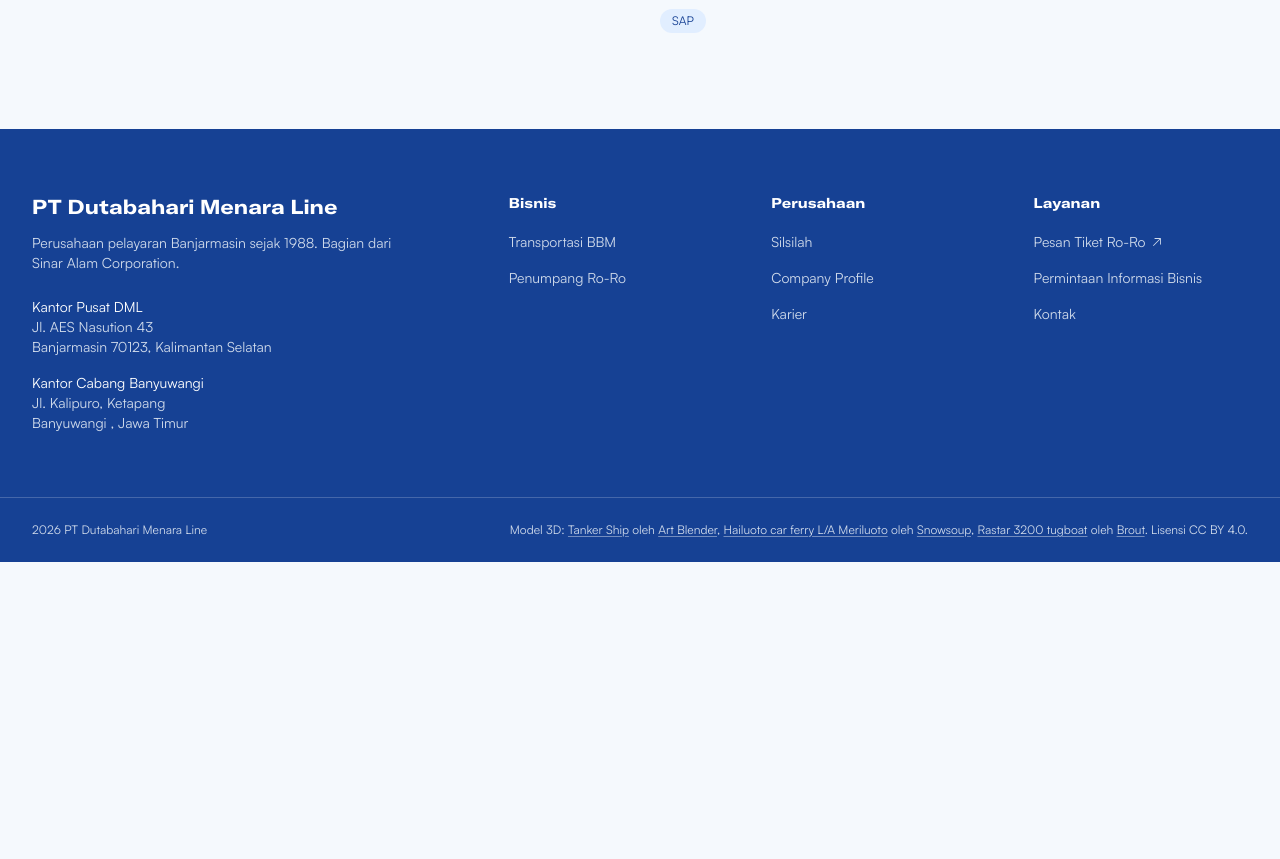
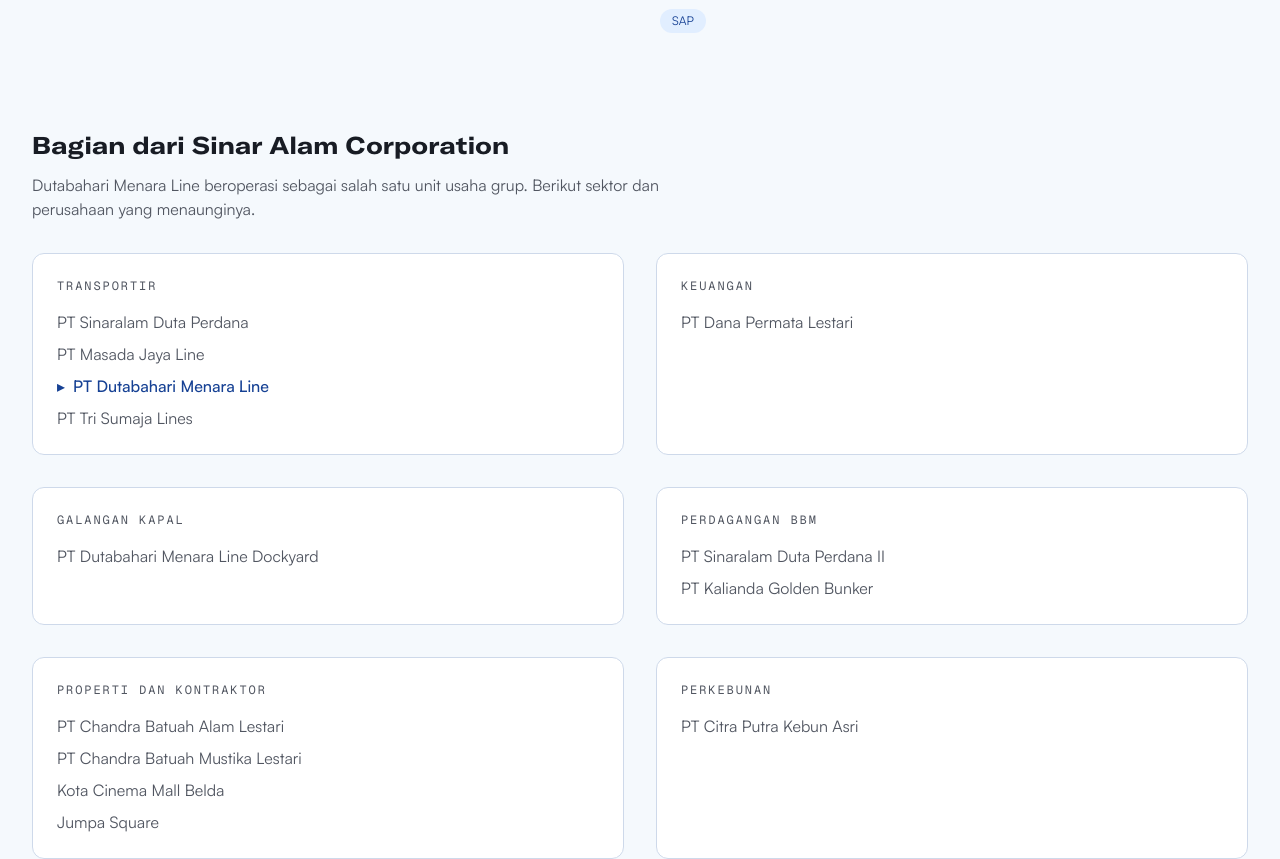
Before and after one commit to BayuSatrio2804/LandingPageDml, a Next.js app in the folder dml-web/: page /tentang-kami in a window 1280 px wide. Shown: the part 804-1663 px from the top of the page. Before the commit the page ends 1366 px from the top, so only its background shows below. Built offline with nearby package versions, Linux system fonts and the light colour scheme; no server answers.

Commit message:
feat: seksi struktur grup Sinar Alam di halaman Tentang Kami
Signed-off-by: WaxArsatia <waxarsatia@gmail.com>

```diff
--- a/dml-web/src/app/(site)/tentang-kami/page.tsx
+++ b/dml-web/src/app/(site)/tentang-kami/page.tsx
@@ -5,6 +5,7 @@
 import { breadcrumbJsonLd, safeJsonLdString } from "@/lib/seo/json-ld";
 import { AnchorNav } from "@/components/layout/anchor-nav";
 import { Reveal } from "@/components/motion/reveal";
+import { GroupStructure } from "@/features/about/group-structure";
 
 export const metadata: Metadata = buildMetadata({
   title: "Tentang Kami | PT Dutabahari Menara Line",
@@ -26,6 +27,7 @@
         items={[
           { id: "silsilah", label: "Silsilah" },
           { id: "profil", label: "Profil" },
+          { id: "grup", label: "Grup" },
         ]}
       />
 
@@ -79,6 +81,8 @@
         </Reveal>
       </section>
 
+      <GroupStructure />
+
       <script
         type="application/ld+json"
         dangerouslySetInnerHTML={{ __html: safeJsonLdString(trail) }}
--- /dev/null
+++ b/dml-web/src/features/about/group-structure.tsx
@@ -0,0 +1,51 @@
+import { COMPANY, GROUP_UNITS } from "@/content/company";
+import { Reveal } from "@/components/motion/reveal";
+
+/**
+ * Struktur grup Sinar Alam, cp-pdf hal. 01. Data ini ada di src/content sejak
+ * Plan 5 tapi tidak pernah dirender sampai Plan 6 — komentarnya bahkan
+ * menyatakan halaman ini memakainya, padahal tidak ada import sama sekali.
+ *
+ * Dikelompokkan per sektor, bukan sebagai daftar datar, karena empat sektornya
+ * bukan kategori yang setara: satu transportir, satu galangan, dan seterusnya.
+ * Meratakan semuanya jadi satu daftar menghapus justru informasi yang membuat
+ * seksi ini layak ada.
+ */
+export function GroupStructure() {
+  return (
+    <section id="grup" className="mt-24 scroll-mt-24">
+      <h2 className="font-display text-2xl font-bold">Bagian dari {COMPANY.parent}</h2>
+      <p className="mt-3 max-w-[60ch] text-ink-muted">
+        {COMPANY.shortName} beroperasi sebagai salah satu unit usaha grup. Berikut sektor dan
+        perusahaan yang menaunginya.
+      </p>
+      <Reveal className="mt-8 grid gap-8 md:grid-cols-2">
+        {GROUP_UNITS.map((unit) => (
+          <div key={unit.sector} className="rounded-card border border-surface-3 bg-surface-2 p-6">
+            <p className="font-mono text-xs tracking-[0.16em] text-ink-muted uppercase">
+              {unit.sector}
+            </p>
+            <ul className="mt-4 space-y-2">
+              {unit.companies.map((company) => {
+                const isSelf = company === COMPANY.legalName;
+                return (
+                  <li
+                    key={company}
+                    data-testid={isSelf ? "grup-diri-sendiri" : undefined}
+                    className={
+                      isSelf
+                        ? "font-medium text-accent before:mr-2 before:content-['▸']"
+                        : "text-ink-muted"
+                    }
+                  >
+                    {company}
+                  </li>
+                );
+              })}
+            </ul>
+          </div>
+        ))}
+      </Reveal>
+    </section>
+  );
+}
```
Also changed, not shown: 1 other file (tests, documents, lock files or other folders).
